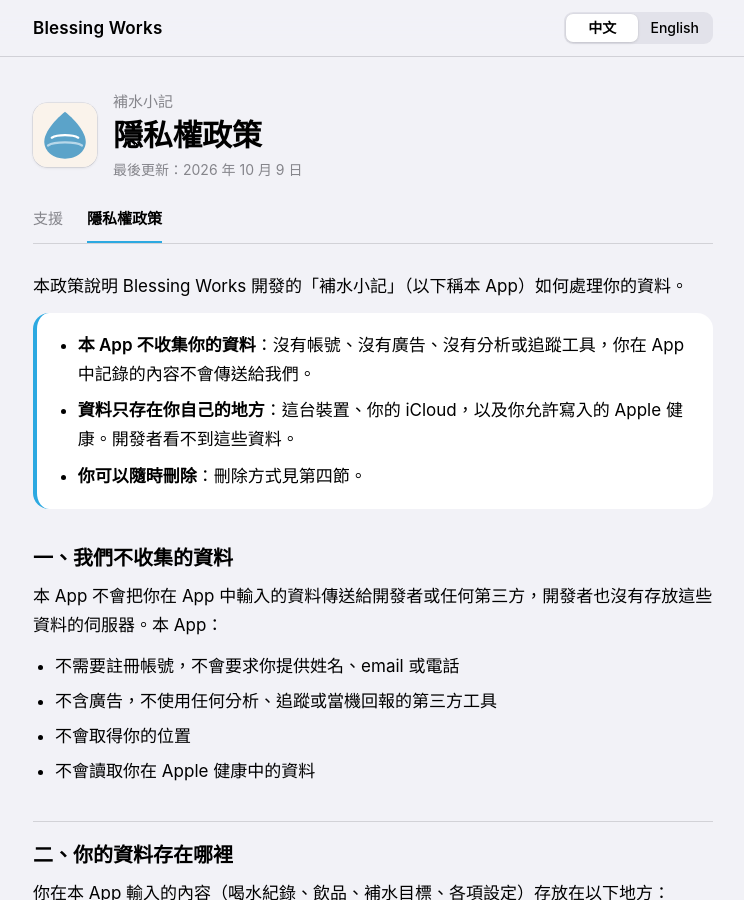
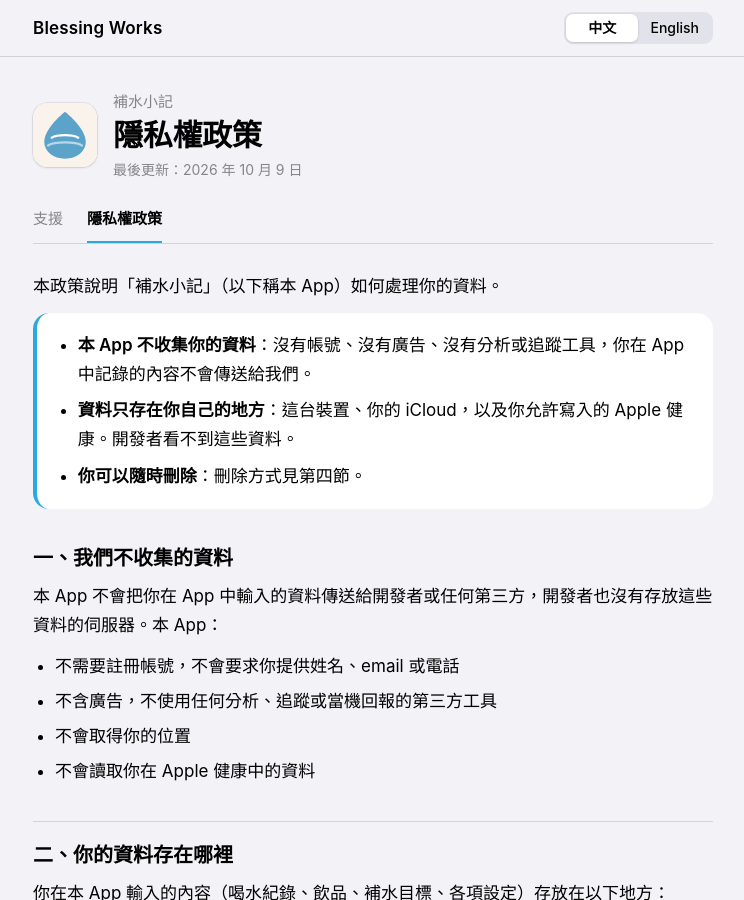
Before and after one commit to blessingworks/blessingworks.github.io, a Jekyll site: the page built from aquatrace/privacy/index.md, in a window 1280 px wide and 900 px high. Shown: the whole window, without its empty margins (267-1011 px from the left). Built offline with Jekyll 4.4.1, drawn with Linux system fonts in a browser that asks for light colours; some of the changed text lies outside the part shown.

Commit message:
政策開頭與頁尾拿掉 Blessing Works 的開發者、版權標示

```diff
--- a/_layouts/default.html
+++ b/_layouts/default.html
@@ -91,7 +91,6 @@
 </main>
 
 <footer class="site-footer">
-  <span>© {{ site.time | date: "%Y" }} {{ site.title }}</span>
   <a href="mailto:{{ site.email }}">{{ site.email }}</a>
 </footer>
 
--- a/aquatrace/privacy/index.md
+++ b/aquatrace/privacy/index.md
@@ -8,7 +8,7 @@
 updated: 2026-10-09
 ---
 
-本政策說明 Blessing Works 開發的「補水小記」（以下稱本 App）如何處理你的資料。
+本政策說明「補水小記」（以下稱本 App）如何處理你的資料。
 
 > - **本 App 不收集你的資料**：沒有帳號、沒有廣告、沒有分析或追蹤工具，你在 App 中記錄的內容不會傳送給我們。
 > - **資料只存在你自己的地方**：這台裝置、你的 iCloud，以及你允許寫入的 Apple 健康。開發者看不到這些資料。
```
Also changed, not shown: en/aquatrace/privacy/index.md (+1 -1 lines).
